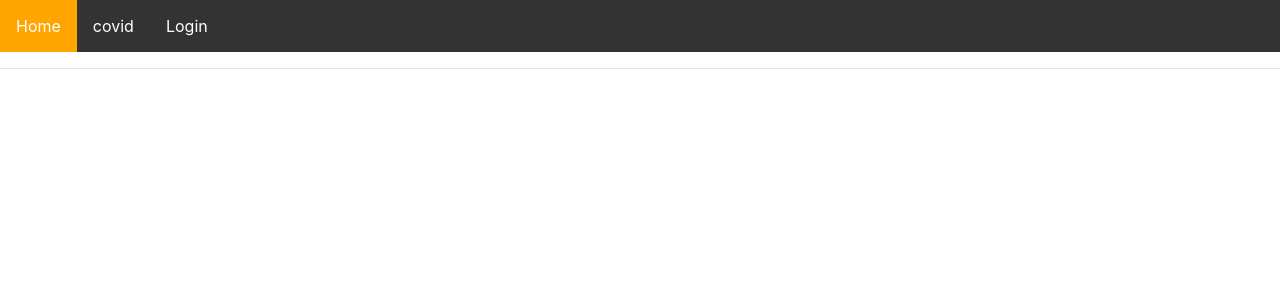
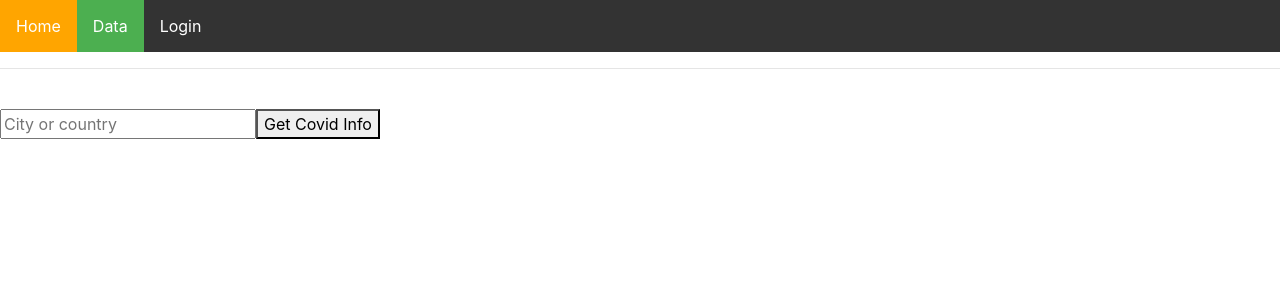
Before and after one commit to ATThorsen/Dat3SPA, a React (Create React App) app: page /Data in a window 1280 px wide. Shown: the top 300 px of the page. Built offline with nearby package versions, Linux system fonts and the light colour scheme.

Commit message:
Covid til data

```diff
--- a/src/App.js
+++ b/src/App.js
@@ -9,7 +9,7 @@ import {
 import "./style.css";
 import "../node_modules/bootstrap/dist/css/bootstrap.min.css";
 import facade from "./apiFacade";
-import Covid from "./Covid";
+import Data from "./Data";
 
 
 export default function App() {
@@ -32,8 +32,8 @@ export default function App() {
             </NavLink>
           </li>
           <li>
-              <NavLink exact activeClassName="active" to="/covid">
-                covid
+              <NavLink exact activeClassName="active" to="/Data">
+                Data
               </NavLink>
             </li>
           {loggedIn && (
@@ -65,8 +65,9 @@ export default function App() {
               <Home />
             </Route>
 
-            <Route path="/covid">
-              <Covid />
+            <Route path="/Data">
+              <Data />
+
             </Route>
 
 
@@ -94,6 +95,13 @@ function Home() {
       <div className="container">
       <h2>Hello World</h2>
       <h3>Please login to see our  awesome stuff</h3>
+
+
+      <br />
+      <input type="text" id="spotID" name="spotName" placeholder="City or country"></input>
+      <button onClick={Data.getCovidInfo}>Get Covid Info</button>
+      {/* {covidNumbers()} */}
+
       </div>
 
 
--- a/src/CovidChart.js
+++ b/src/CovidChart.js
@@ -1,5 +1,5 @@
 /* App.js */
-import Covid from  './Covid.js';
+import Covid from  './Data.js';
 
 
 var React = require('react');
@@ -12,7 +12,7 @@ const covidData = Covid.covidData;
 class covidChart extends Component {
 
 	constructor() {
-		console.log("asdasd");
+		console.log(covid.CovidDTO);
 		super();
 		this.toggleDataSeries = this.toggleDataSeries.bind(this);
 	}
@@ -149,4 +149,4 @@ class covidChart extends Component {
 		);
 	}
 }
-module.exports = covidChart;
+//module.exports = covidChart;
```
Also changed, not shown: src/Data.js (renamed from src/Covid.js, +3 -29 lines).
